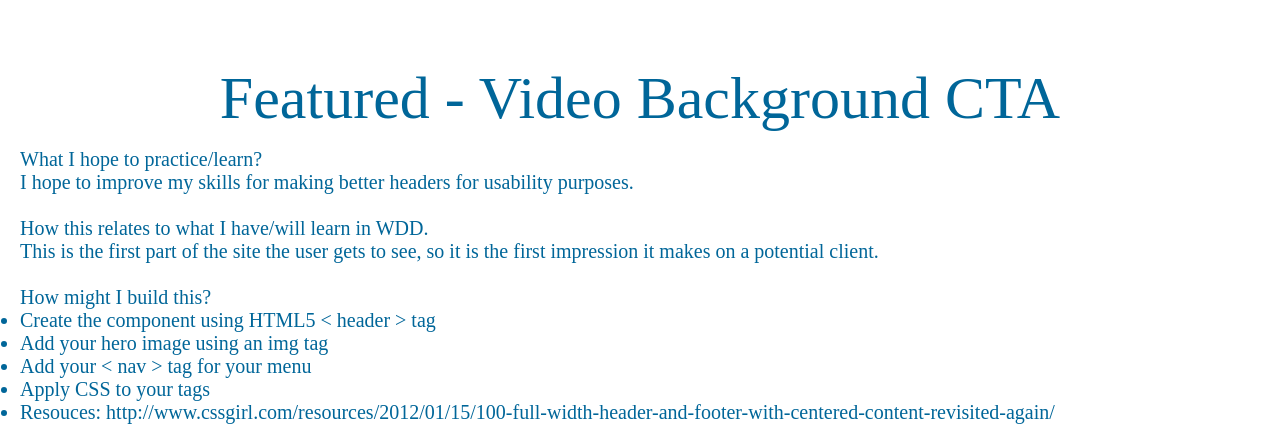
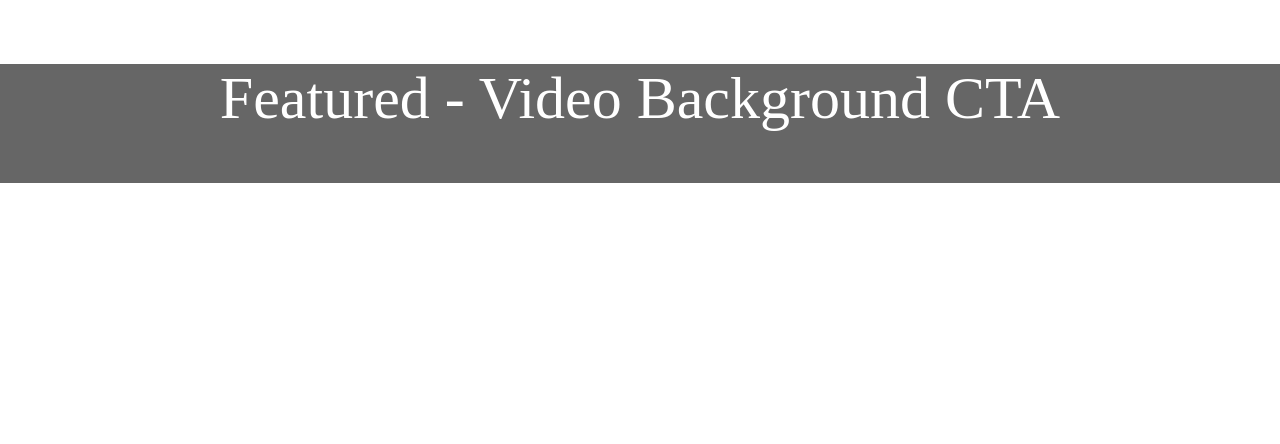
Before and after one commit to Metman19/WSP-projectTemplate-master, a plain HTML site: page index.html in a window 1280 px wide. Shown: the part 4074-4518 px from the top of the page. After the commit the page ends 4257 px from the top, so only its background shows below. Drawn offline with Linux system fonts and the light colour scheme.

Commit message:
added new components

```diff
--- a/index.html
+++ b/index.html
@@ -138,24 +138,9 @@
 	<article class="third right">
 		<img src="images/main-image.png">
 	</article>
-		<article class="third">
+		<article class="about">
 		<h2>Featured - Video Background CTA</h2>
-		<p><strong>What I hope to practice/learn?</strong><br/>
-		I hope to improve my skills for making better headers for usability purposes.</p>
-		<br/>
-		<p><strong>How this relates to what I have/will learn in WDD.</strong><br/>
-		This is the first part of the site the user gets to see, so it is the first impression it makes on a potential client.</p><br/>
 
-        <p>How might I build this?
-        		<ul>
-        			<li>Create the component using HTML5 < header > tag</li>
-        			<li>Add your hero image using an img tag</li>
-        			<li>Add your < nav > tag for your menu</li>
-        			<li>Apply CSS to your tags</li>
-        			<li>Resouces: http://www.cssgirl.com/resources/2012/01/15/100-full-width-header-and-footer-with-centered-content-revisited-again/</li>
-        		</ul>
-
-        </p>
 
 	</article>
 
```
